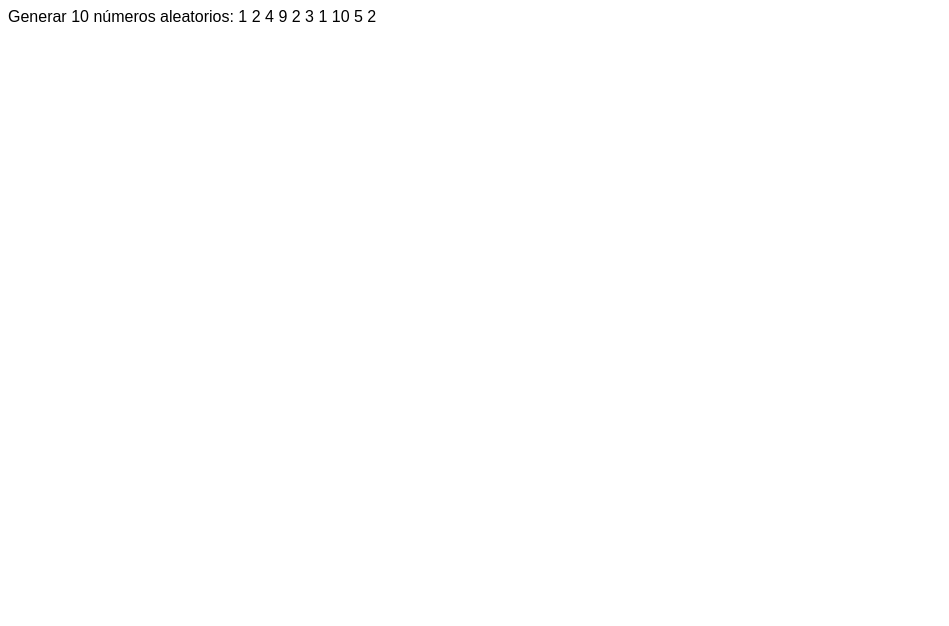
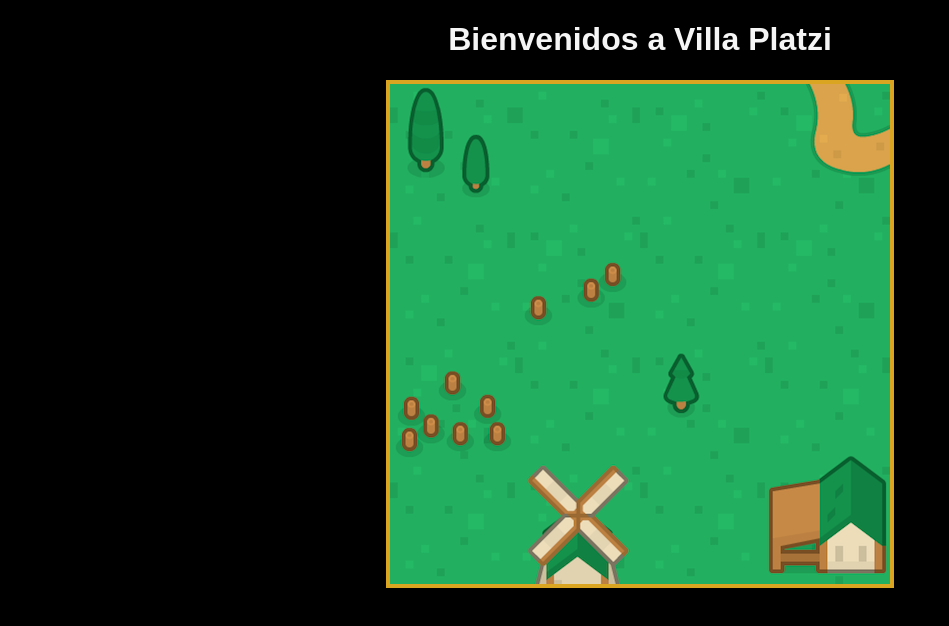
Before and after one commit to agustincomolli/curso_programacion_basica, a plain HTML site: page villa_platzi/08-villa_platzi.html in a window 1280 px wide. Shown: the whole page, without its empty margins (0-949 px from the left). Drawn offline with Linux system fonts and the light colour scheme.

Commit message:
Agregada la imagen de fondo y estilo css.

```diff
--- a/villa_platzi/08-villa_platzi.css
+++ b/villa_platzi/08-villa_platzi.css
@@ -1,4 +1,18 @@
 body
 {
     font-family: Arial, Helvetica, sans-serif;
+    text-align: center;
+    background-color: black;
 }
+
+h1
+{
+    color: whitesmoke;
+}
+
+canvas
+{
+    border-color: goldenrod;
+    border-width: 4px;
+    border-style: solid;
+}
--- a/villa_platzi/08-villa_platzi.html
+++ b/villa_platzi/08-villa_platzi.html
@@ -8,6 +8,8 @@
     <title>Villa Platzi</title>
 </head>
 <body>
+    <h1>Bienvenidos a Villa Platzi</h1>
+    <canvas id="dibujo_canvas" width="500" height="500"></canvas>
     <script src="08-villa_platzi.js"></script>
 </body>
 </html>
--- a/villa_platzi/08-villa_platzi.js
+++ b/villa_platzi/08-villa_platzi.js
@@ -13,9 +13,22 @@ function num_aleatorio(min, max)
 }
 
 
-document.write("Generar 10 números aleatorios: ");
-for (i = 0; i < 10; i++)
+function dibujar_mapa()
 {
-    var un_número = num_aleatorio(1, 10);
-    document.write(un_número + " ");
+    /*
+    DESCRIPCION: Muestra en el canvas la imagen de fondo.
+    */
+
+    superficie.drawImage(imagen, 0, 0);
 }
+
+
+var dibujo_canvas = document.getElementById("dibujo_canvas");
+var superficie = dibujo_canvas.getContext("2d");
+
+var fondo = "tile.png";
+var imagen = new Image(); // Declarar variable de objeto Image.
+
+imagen.src = fondo;
+
+imagen.addEventListener("load", dibujar_mapa)
```
